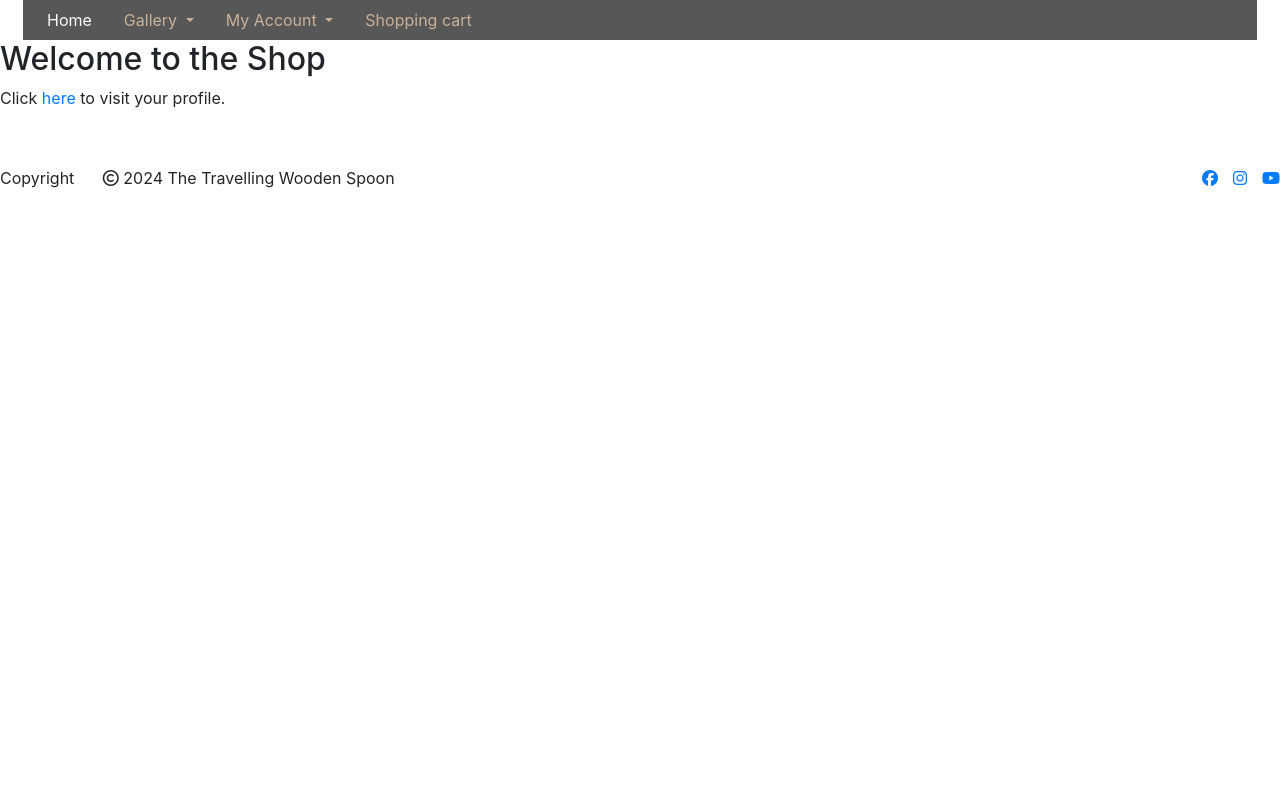
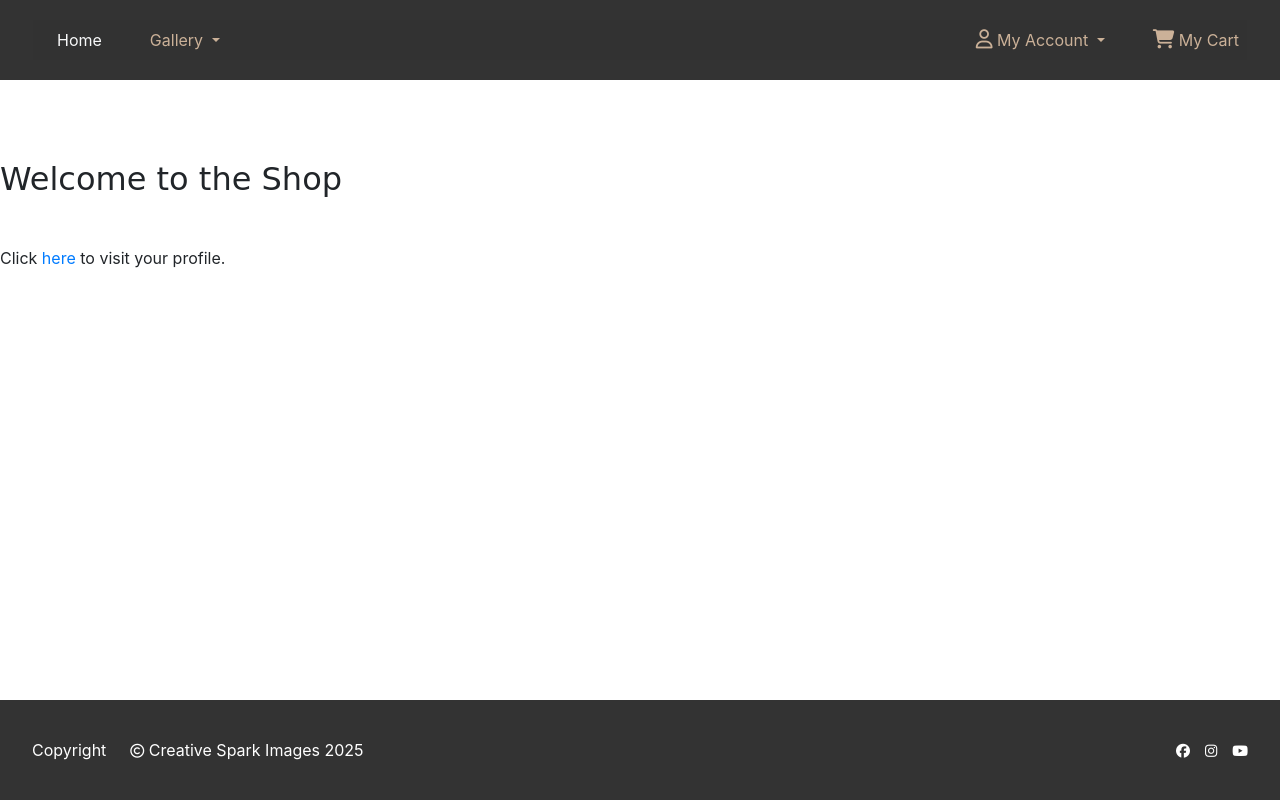
Before and after one commit to merzann/v2_creative_spark_images_photography_shop, a Django app: page / in a window 1280 px wide. Run offline with Django 4.2, Linux system fonts and the light colour scheme; some libraries are stand-ins or nearby versions.

Commit message:
style with fix(app): add styles for my-account-dropdown-menu and navbar, fix dropdown menu not working as expected due to error when loading bootstrap JS

```diff
--- a/static/css/style.css
+++ b/static/css/style.css
@@ -1,3 +1,30 @@
+/* General styles */
+html,
+body {
+    font-family: "Inter", sans-serif;
+    height: 100vh;
+    margin: 0;
+    padding: 0;
+}
+
+h1,
+h2, h3 {
+    font-family: "Indie Flower", cursive;
+    margin-top: 5rem;
+    margin-bottom: 3rem;
+}
+
+.heading {
+    color:#333 !important;
+}
+
+header {
+    height: 10vh;
+    background-color: #333;
+    color: #ddd;
+    padding: 20px 10px;
+}
+
 /* Navbar */
 .navbar {
     padding-bottom: 1rem;
@@ -11,14 +38,44 @@
 }
 
 .navbar-collapse {
-    background-color: rgba(17, 16, 16, 0.7);
+    background-color: rgba(51, 51, 51, 0.7);
     width: 100%;
     padding: 0;
     transition: all 0.3s ease-in-out;
 }
 
-.navbar-nav .nav-item {
-    margin-left: 1rem;
+.navbar-nav {
+    width: 100%;
+    display: flex;
+    justify-content: space-between;
+}
+
+.navbar-nav.ml-auto {
+    margin-left: auto;
+}
+
+.navbar-nav.left-nav {
+    justify-content: flex-start;
+}
+
+.navbar-nav.right-nav {
+    justify-content: flex-end;
+}
+
+.navbar-nav.left-nav .nav-item,
+.navbar-nav.right-nav .nav-item {
+    margin: 0 1rem 0  1rem;
+}
+
+.navbar-nav.left-nav .nav-item:last-child,
+.navbar-nav.right-nav .nav-item:last-child {
+    margin-right: 0;
+}
+
+.navbar-nav .dropdown-menu {
+    top: 100% !important;
+    left: 0;
+    transform: translateY(0);
 }
 
 li.nav-item a {
@@ -42,10 +99,78 @@ button.navbar-toggler {
 }
 
 div.dropdown-menu {
-    background-color: rgba(17, 16, 16, 0.7) !important;
+    background-color: rgba(51, 51, 51, 0.7) !important;
     display: none;
 }
 
 div.dropdown-menu.show {
+    margin-top: 0.6rem;
     display: block !important;
 }
+
+/* Font Awesome icons */
+.fa-user, .fa-cart-shopping {
+    font-size: 1.2rem;
+}
+
+/* footer */
+footer {
+    background-color: #333;
+    color: #fff;
+    text-align: center;
+    padding: 2rem;
+    min-height: 100px;
+    box-sizing: border-box;
+}
+
+footer i {
+    text-decoration: none;
+    font-size: 14px;
+    color: #fff;
+}
+
+/* Keep the navbar-toggler style for My Account toggle */
+.my-account-toggler {
+    background: none;
+    border: none;
+    padding: 0.5rem 1rem;
+    font-size: 1rem;
+    color: rgb(203, 177, 152); /* Matches navbar text color */
+    display: flex;
+    align-items: center;
+    cursor: pointer;
+}
+
+/* Ensure the navbar-toggler icon inherits the same styles */
+.my-account-toggler .navbar-toggler-icon {
+    filter: invert(1); /* Matches navbar toggler icon */
+    margin-right: 5px;
+}
+
+/* Adjust spacing */
+.my-account-toggler:focus {
+    outline: none;
+}
+
+/* Style the dropdown menu to match the navbar colors */
+#accountMenu {
+    background-color: rgba(20, 19, 19, 0.7); /* Same as navbar dropdown */
+    padding: 10px;
+    border-radius: 5px;
+}
+
+/* Ensure dropdown text color matches navbar */
+#accountMenu .list-group-item {
+    background: transparent;
+    border: none;
+    color: #fff;
+}
+
+#accountMenu .list-group-item a {
+    color: rgb(203, 177, 152);
+    text-decoration: none;
+}
+
+#accountMenu .list-group-item a:hover {
+    color: rgb(85, 63, 70); /* Matches navbar hover */
+}
--- a/templates/base.html
+++ b/templates/base.html
@@ -42,6 +42,9 @@
     {% endblock %}
 
     {% block corejs %}
+    <!-- Font Awesome -->
+    <script src="https://kit.fontawesome.com/6ad4166ad8.js" crossorigin="anonymous"></script>
+
     <!-- Bootstrap JS -->
     <script src="https://cdn.jsdelivr.net/npm/jquery@3.5.1/dist/jquery.slim.min.js"
         integrity="sha384-DfXdz2htPH0lsSSs5nCTpuj/zy4C+OGpamoFVy38MVBnE+IbbVYUew+OrCXaRkfj" crossorigin="anonymous"></script>
@@ -69,45 +72,52 @@
         <!-- Navigation -->
         <nav class="navbar navbar-expand-lg navbar-light">
             <div class="container-fluid">
-                <button class="navbar-toggler" type="button" data-bs-toggle="collapse" data-bs-target="#navbarText"
-                    aria-controls="navbarText" aria-expanded="false" aria-label="Toggle navigation">
+                <button class="navbar-toggler" type="button" data-bs-toggle="collapse" data-bs-target="#navbarNav"
+                    aria-controls="navbarNav" aria-expanded="false" aria-label="Toggle navigation">
                     <span class="navbar-toggler-icon"></span>
                 </button>
-                <div class="collapse navbar-collapse" id="navbarText">
-                    <ul class="navbar-nav me-auto mb-2 mb-lg-0">
+
+                <div class="collapse navbar-collapse" id="navbarNav">
+                    <!-- Home & Gallery -->
+                    <ul class="navbar-nav left-nav">
                         <li class="nav-item">
-                            <a class="nav-link {% if request.path == home_url %}active{% endif %}" aria-current="page"
-                                href="">Home</a>
+                            <a class="nav-link {% if request.path == home_url %}active{% endif %}" href="">Home</a>
                         </li>
                         <li class="nav-item dropdown">
-                            <a class="nav-link dropdown-toggle {% if request.path == recipes_url %}active{% endif %}"
-                                aria-current="page" href="#" id="navbarDropdown" role="button" data-bs-toggle="dropdown"
-                                aria-expanded="false">
+                            <a class="nav-link dropdown-toggle" href="#" id="galleryDropdown" role="button"
+                                data-bs-toggle="dropdown" aria-expanded="false">
                                 Gallery
                             </a>
-                            <ul class="dropdown-menu" aria-labelledby="navbarDropdown">
+                            <ul class="dropdown-menu" aria-labelledby="galleryDropdown">
                                 {% for category in categories %}
-                                <li><a class="dropdown-item"
-                                        href="">{{ category.name }}</a></li>
+                                <li><a class="dropdown-item" href="">{{ category.name }}</a></li>
                                 {% endfor %}
                             </ul>
                         </li>
+                    </ul>
+
+                    <!-- My Account & My Cart -->
+                    <ul class="navbar-nav right-nav">
                         <li class="nav-item dropdown">
-                            <a class="nav-link dropdown-toggle" id="navbarDropdown" role="button" data-bs-toggle="dropdown"
-                                aria-expanded="false">
-                                My Account
+                            <a class="nav-link dropdown-toggle" id="navbarDropdown" role="button"
+                                data-bs-toggle="dropdown" aria-expanded="false">
+                                <i class="fa-regular fa-user"></i> My Account
                             </a>
                             <div class="dropdown-menu" aria-labelledby="navbarDropdown">
-                                <a class="dropdown-item" href="{% url 'profile' %}">My Profile</a>
-                                <a class="dropdown-item" href="">My Order History</a>
-                                <a class="dropdown-item" href="{% url 'account_logout' %}">Logout</a>
-                                <a class="dropdown-item" href="{% url 'account_login' %}">Login</a>
-                                <a href="{% url 'account_signup' %}"><span>No account yet? Create a new account</span>here</a>
+                                {% if user.is_authenticated %}
+                                    <a href="{% url 'profile' %}" class="dropdown-item">My Profile</a>
+                                    <a href="" class="dropdown-item">My Order History</a>
+                                    <a href="{% url 'account_logout' %}" class="dropdown-item">Logout</a>
+                                {% else %}
+                                    <a href="{% url 'account_signup' %}" class="dropdown-item">Register</a>
+                                    <a href="{% url 'account_login' %}" class="dropdown-item">Login</a>
+                                {% endif %}
                             </div>
                         </li>
                         <li class="nav-item">
-                            <a class="nav-link {% if request.path == weekly_tip_url %}active{% endif %}"
-                                aria-current="page" href="">Shopping cart</a>
+                            <a class="nav-link" href="">
+                                <i class="fa-solid fa-cart-shopping text-xl"></i> My Cart
+                            </a>
                         </li>
                     </ul>
                 </div>
@@ -152,7 +162,7 @@
     <!-- Footer -->
     <footer class="footer mt-auto py-4 d-flex justify-content-between align-items-center">
         <div>
-            <p style="margin: 0;">Copyright <i class="fa-regular fa-copyright ml-4" aria-hidden="true"></i> 2024 The Travelling Wooden Spoon</p>
+            <p style="margin: 0;">Copyright<i class="fa-regular fa-copyright ml-4" aria-hidden="true"></i> Creative Spark Images 2025</p>
         </div>
         <div class="social-media" style="display: flex; gap: 15px;">
             <a href="https://www.facebook.com" target="_blank" aria-label="Visit our Facebook page">
@@ -166,6 +176,7 @@
             </a>
         </div>
     </footer>
+
     <!-- Font Awesome -->
     <script src="https://kit.fontawesome.com/6ad4166ad8.js" crossorigin="anonymous"></script>
 
@@ -174,6 +185,7 @@
         integrity="sha384-gtEjrD/SeCtmISkJkNUaaKMoLD0//ElJ19smozuHV6z3Iehds+3Ulb9Bn9Plx0x4" crossorigin="anonymous">
     </script>
 
+    <!-- Custom JS -->
     <script src="{% static 'js/script.js' %}" defer></script>
 </body>
 
```
